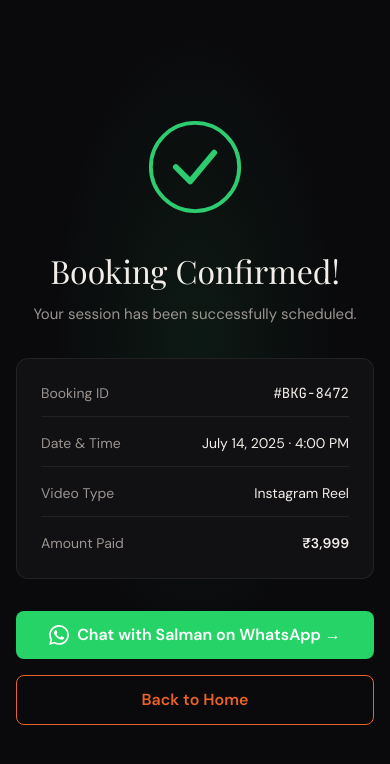
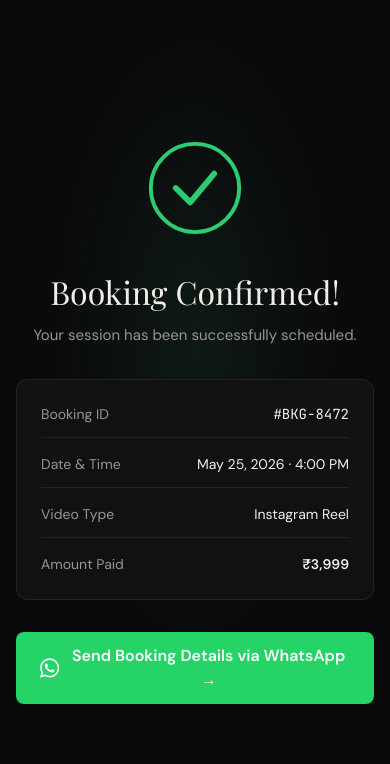
Before and after one commit to preetham-18-developer/AI-Web, a React (Vite) app: page /booking-success in a window 390 px wide. Shown: the top 764 px of the page. Built offline with nearby package versions, Linux system fonts and the light colour scheme; a web font is replaced by a local one.

Commit message:
Fix mobile nav overlap, update booking success flow, and fix WhatsApp links

```diff
--- a/src/components/Booking.tsx
+++ b/src/components/Booking.tsx
@@ -38,11 +38,7 @@ const TIME_SLOTS = [
 
 // Mock capacity for demonstration
 const TEAM_CAPACITY = 3;
-const MOCK_BOOKINGS: Record<string, number> = {
-  // "YYYY-MM-DD-HH:MM AM": count
-  "2026-05-25-4:00 PM": 3, // Fully booked
-  "2026-05-25-5:00 PM": 1, // Partially booked
-};
+const MOCK_BOOKINGS: Record<string, number> = {};
 
 export const Booking = () => {
   const [currentMonth, setCurrentMonth] = useState(new Date());
@@ -205,11 +201,6 @@ export const Booking = () => {
                 title={isFullyBooked ? 'Fully Booked' : ''}
               >
                 {time}
-                {isPartial && !isSelected && (
-                  <span className="absolute -top-2 -right-2 bg-gold text-black text-[9px] font-bold px-1.5 py-0.5 rounded-full z-10">
-                    Team Available
-                  </span>
-                )}
               </button>
             );
           })}
@@ -267,7 +258,16 @@ export const Booking = () => {
         // eslint-disable-next-line @typescript-eslint/no-explicit-any
         handler: (response: any) => {
           // Payment success
-          navigate(`/booking-success?id=${response.razorpay_order_id}`);
+          navigate(`/booking-success?id=${response.razorpay_order_id}`, {
+            state: {
+              date: selectedDate,
+              time: selectedTime,
+              plan: formData.selectedPlan,
+              videoType: formData.videoType,
+              amount: priceInRupees,
+              name: formData.fullName
+            }
+          });
         },
         modal: {
           ondismiss: () => {
--- a/src/components/BookingSuccess.tsx
+++ b/src/components/BookingSuccess.tsx
@@ -1,9 +1,38 @@
 import { useEffect, useState } from 'react';
 import { motion } from 'framer-motion';
-import { Link } from 'react-router-dom';
+import { Link, useLocation, useSearchParams } from 'react-router-dom';
+import { format } from 'date-fns';
 
 export const BookingSuccess = () => {
   const [showTick, setShowTick] = useState(false);
+  const location = useLocation();
+  const [searchParams] = useSearchParams();
+
+  const orderId = searchParams.get('id') || 'BKG-8472';
+  const { date, time, plan, videoType, amount, name } = location.state || {
+    date: new Date(),
+    time: '4:00 PM',
+    plan: 'Growth – ₹3,999',
+    videoType: 'Instagram Reel',
+    amount: 3999,
+    name: 'Customer'
+  };
+
+  const formattedDate = date instanceof Date ? format(date, 'MMMM d, yyyy') : format(new Date(date), 'MMMM d, yyyy');
+
+  const whatsappMessage = `Hi Salman, I just booked a session!
+
+*Booking Details:*
+Name: ${name}
+Date & Time: ${formattedDate} at ${time}
+Plan: ${plan}
+Video Type: ${videoType}
+Amount Paid: ₹${amount}
+Order ID: ${orderId}
+
+Looking forward to it!`;
+
+  const whatsappUrl = `https://wa.me/917893287376?text=${encodeURIComponent(whatsappMessage)}`;
 
   useEffect(() => {
     // Stagger the tick animation after circle draws
@@ -76,19 +105,19 @@ export const BookingSuccess = () => {
           <div className="space-y-4 font-body text-[14px]">
             <div className="flex justify-between border-b border-border pb-3">
               <span className="text-text-secondary">Booking ID</span>
-              <span className="text-text-primary font-mono">#BKG-8472</span>
+              <span className="text-text-primary font-mono">#{orderId.substring(0, 12)}</span>
             </div>
             <div className="flex justify-between border-b border-border pb-3">
               <span className="text-text-secondary">Date & Time</span>
-              <span className="text-text-primary">July 14, 2025 · 4:00 PM</span>
+              <span className="text-text-primary">{formattedDate} · {time}</span>
             </div>
             <div className="flex justify-between border-b border-border pb-3">
               <span className="text-text-secondary">Video Type</span>
-              <span className="text-text-primary">Instagram Reel</span>
+              <span className="text-text-primary">{videoType}</span>
             </div>
             <div className="flex justify-between">
               <span className="text-text-secondary">Amount Paid</span>
-              <span className="text-text-primary font-semibold">₹3,999</span>
+              <span className="text-text-primary font-semibold">₹{amount.toLocaleString()}</span>
             </div>
           </div>
         </motion.div>
@@ -101,20 +130,14 @@ export const BookingSuccess = () => {
           {/* Action Buttons */}
           <div className="flex flex-col gap-4">
             <a
-              href="https://wa.me/917893287376?text=Hi%20Salman%2C%20I%20just%20booked%20a%20session!"
+              href={whatsappUrl}
               target="_blank"
               rel="noreferrer"
               className="w-full bg-[#25D366] hover:bg-[#20bd5a] text-white font-body font-semibold py-3 px-6 rounded-lg transition-colors flex items-center justify-center gap-2"
             >
               <svg className="w-5 h-5" fill="currentColor" viewBox="0 0 24 24"><path d="M17.472 14.382c-.297-.149-1.758-.867-2.03-.967-.273-.099-.471-.148-.67.15-.197.297-.767.966-.94 1.164-.173.199-.347.223-.644.075-.297-.15-1.255-.463-2.39-1.475-.883-.788-1.48-1.761-1.653-2.059-.173-.297-.018-.458.13-.606.134-.133.298-.347.446-.52.149-.174.198-.298.298-.497.099-.198.05-.371-.025-.52-.075-.149-.669-1.612-.916-2.207-.242-.579-.487-.5-.669-.51-.173-.008-.371-.01-.57-.01-.198 0-.52.074-.792.372-.272.297-1.04 1.016-1.04 2.479 0 1.462 1.065 2.875 1.213 3.074.149.198 2.096 3.2 5.077 4.487.709.306 1.262.489 1.694.625.712.227 1.36.195 1.871.118.571-.085 1.758-.719 2.006-1.413.248-.694.248-1.289.173-1.413-.074-.124-.272-.198-.57-.347m-5.421 7.403h-.004a9.87 9.87 0 01-5.031-1.378l-.361-.214-3.741.982.998-3.648-.235-.374a9.86 9.86 0 01-1.51-5.26c.001-5.45 4.436-9.884 9.888-9.884 2.64 0 5.122 1.03 6.988 2.898a9.825 9.825 0 012.893 6.994c-.003 5.45-4.437 9.884-9.885 9.884m8.413-18.297A11.815 11.815 0 0012.05 0C5.495 0 .16 5.335.157 11.892c0 2.096.547 4.142 1.588 5.945L.057 24l6.305-1.654a11.882 11.882 0 005.683 1.448h.005c6.554 0 11.89-5.335 11.893-11.893a11.821 11.821 0 00-3.48-8.413z"/></svg>
-              Chat with Salman on WhatsApp →
+              Send Booking Details via WhatsApp →
             </a>
-            <Link
-              to="/"
-              className="w-full border border-accent text-accent hover:bg-accent-soft font-body font-semibold py-3 px-6 rounded-lg transition-colors flex items-center justify-center"
-            >
-              Back to Home
-            </Link>
           </div>
         </motion.div>
       </div>
--- a/src/components/FloatingSocial.tsx
+++ b/src/components/FloatingSocial.tsx
@@ -19,7 +19,7 @@ export const FloatingSocial = () => {
       </motion.a>
 
       <motion.a
-        href="https://wa.me/91917893287376?text=Hi%20Salman%2C%20I%27m%20interested%20in%20booking%20a%20video%20editing%20session!"
+        href="https://wa.me/917893287376?text=Hi%20Salman%2C%20I%27m%20interested%20in%20booking%20a%20video%20editing%20session!"
         target="_blank"
         rel="noreferrer"
         initial={{ x: 80, opacity: 0 }}
--- a/src/components/Navigation.tsx
+++ b/src/components/Navigation.tsx
@@ -21,7 +21,8 @@ export const Navigation = () => {
   ];
 
   return (
-    <nav className={`fixed top-0 left-0 right-0 z-50 transition-all duration-200 bg-[#0a0a0c]/85 backdrop-blur-[16px] saturate-[180%] ${scrolled ? 'border-b border-border' : ''}`}>
+    <>
+      <nav className={`fixed top-0 left-0 right-0 z-[60] transition-all duration-200 bg-[#0a0a0c]/85 backdrop-blur-[16px] saturate-[180%] ${scrolled ? 'border-b border-border' : ''}`}>
       <div className="max-w-7xl mx-auto px-4 sm:px-6 lg:px-8">
         <div className="flex justify-between items-center h-[56px] md:h-[64px]">
 
@@ -60,6 +61,7 @@ export const Navigation = () => {
           </div>
         </div>
       </div>
+      </nav>
 
       {/* Mobile Menu Overlay */}
       <AnimatePresence>
@@ -69,7 +71,7 @@ export const Navigation = () => {
             animate={{ opacity: 1 }}
             exit={{ opacity: 0 }}
             transition={{ duration: 0.2 }}
-            className="md:hidden fixed inset-0 top-[56px] bg-[#0a0a0c]/97 z-40 flex flex-col px-6 pt-8 space-y-6"
+            className="md:hidden fixed inset-0 top-[56px] bg-bg z-[55] flex flex-col px-6 pt-8 space-y-6"
           >
             {[...links, { name: 'Book a Session', href: '#book' }].map((link, i) => (
               <motion.a
@@ -87,6 +89,6 @@ export const Navigation = () => {
           </motion.div>
         )}
       </AnimatePresence>
-    </nav>
+    </>
   );
 };
```
